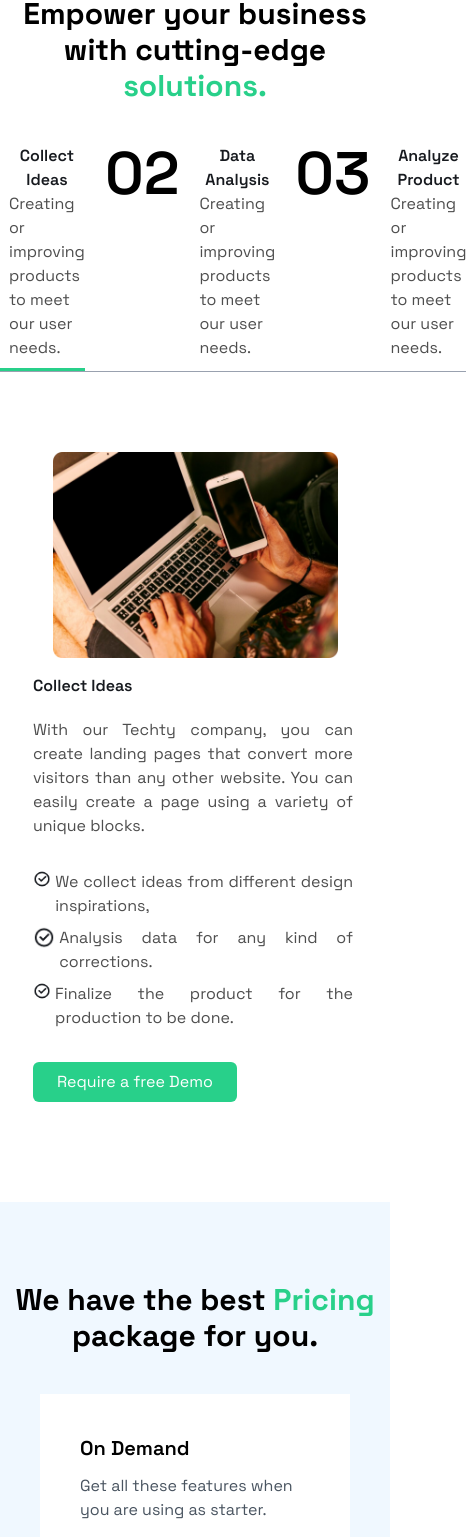
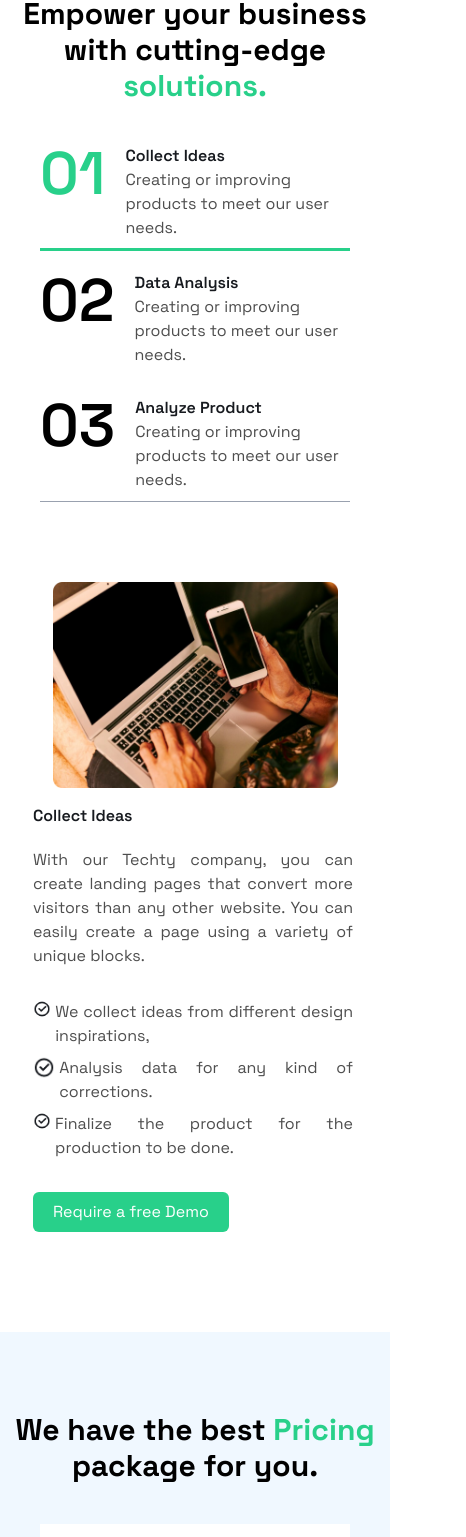
Before and after one commit to Barokah001/Techty-Web, a React (Vite) app: page /services in a window 390 px wide. Shown: the part 1868-3405 px from the top of the page, 466 px wide, since content can reach past the window. Built offline with nearby package versions, Linux system fonts and the light colour scheme.

Commit message:
fix:error fixed

```diff
--- a/src/components/Button.jsx
+++ b/src/components/Button.jsx
@@ -3,7 +3,7 @@ import React from 'react'
 const Button = ({name, style}) => {
   return (
     <div className="flex">
-      <button className={`px-6 py-2 text-[#ffffff] text-l font-normal rounded-md font-space ${style}`}>
+      <button className={`px-5 py-2 text-[#ffffff] text-l font-normal rounded-md font-space ${style}`}>
         {name}
       </button>
     </div>
--- a/src/components/ServiceStates.jsx
+++ b/src/components/ServiceStates.jsx
@@ -30,13 +30,17 @@ const ServiceStates = () => {
         </h1>
       </div>
 
-      <div className="flex justify-center items-start gap-5 my-10 border-b-1 border-gray-400">
+      <div className="flex flex-col md:flex-row justify-center items-start gap-5 my-10 border-b-1 border-gray-400">
         <button
           onClick={firstState}
           className={`flex justify-center gap-5 cursor-pointer pb-2
-      ${first ? "border-b-3 border-[#28D08A]" : "border-b border-transparent"}`}
+      ${
+        first
+          ? "border-b-3 border-[#28D08A] text-[#28D08A]"
+          : "border-b border-transparent text-black"
+      }`}
         >
-          <div className="text-[#28D08A] text-6xl font-semibold h-[73px]">
+          <div className="text-6xl font-semibold h-[73px]">
             01
           </div>
           <div className="flex flex-col items-start ">
@@ -51,7 +55,9 @@ const ServiceStates = () => {
           onClick={secondState}
           className={`flex justify-center gap-5 cursor-pointer pb-2
       ${
-        second ? "border-b-3 border-[#28D08A]" : "border-b border-transparent"
+        second
+          ? "border-b-3 border-[#28D08A] text-[#28D08A]"
+          : "border-b border-transparent text-black"
       }`}
         >
           <div className="text-6xl font-semibold h-[73px] hover:text-[#28D08A]">
@@ -68,7 +74,11 @@ const ServiceStates = () => {
         <button
           onClick={thirdState}
           className={`flex justify-center gap-5 cursor-pointer pb-2
-      ${third ? "border-b-3 border-[#28D08A]" : "border-b border-transparent"}`}
+      ${
+        third
+          ? "border-b-3 border-[#28D08A] text-[#28D08A]"
+          : "border-b border-transparent text-black"
+      }`}
         >
           <div className="text-6xl font-semibold h-[73px] hover:text-[#28D08A]">
             03
--- a/src/pages/Homepage.jsx
+++ b/src/pages/Homepage.jsx
@@ -22,7 +22,7 @@ const Homepage = () => {
               and feature-complete SaaS showcase.
             </p>
 
-            <div className="flex flex-col md:flex-row gap-6">
+            <div className="flex gap-2 md:gap-6">
               <Button
                 name="Request a Demo"
                 style={"bg-black hover:bg-[#28D08A] "}
```
